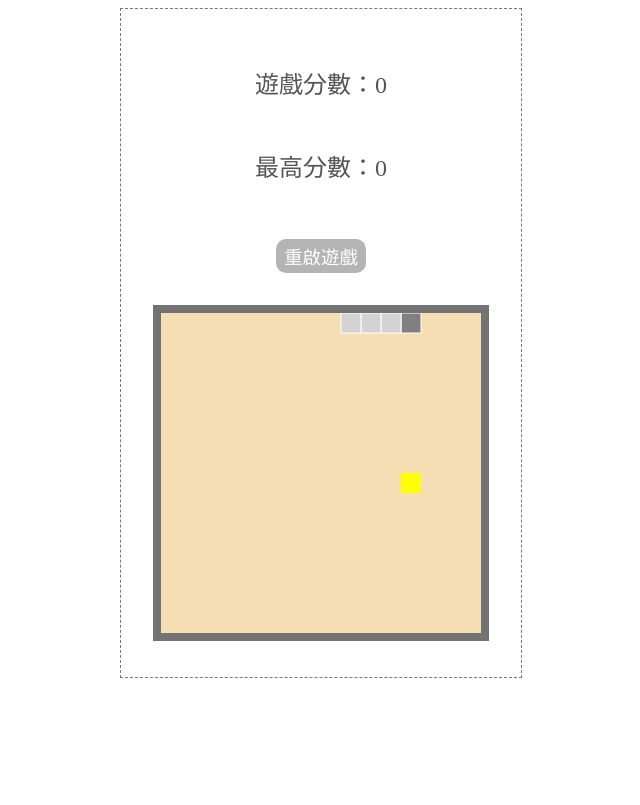
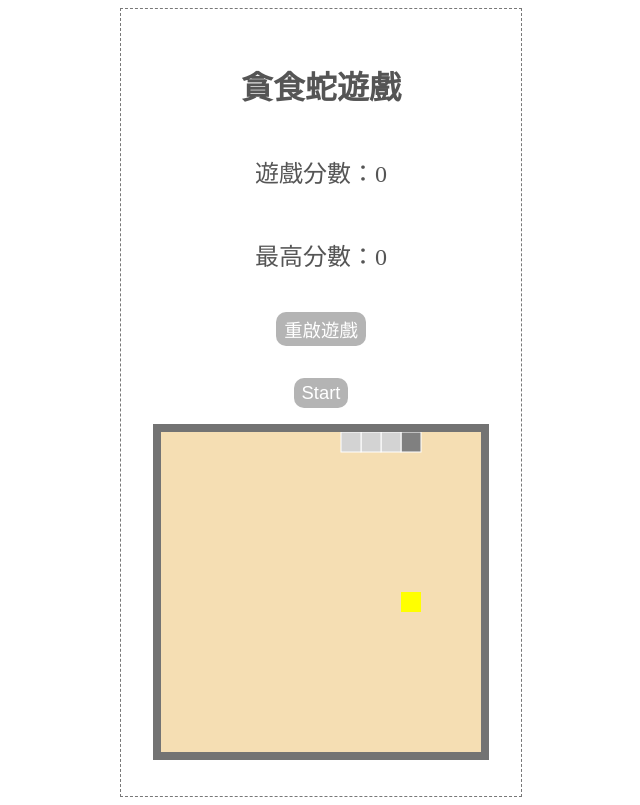
Before and after one commit to WendyWang1031/greedySnakeGame, a plain HTML site: page index.html in a window 1280 px wide. Shown: the whole page, without its empty margins (319-959 px from the left). Drawn offline with Linux system fonts and the light colour scheme.

Commit message:
arrange code , add start button and fix css

```diff
--- a/app.js
+++ b/app.js
@@ -82,10 +82,20 @@ class Fruit {
 createSnake();
 let myFruit = new Fruit();
 
+//初始設定，宣告highestScore最高的分數、宣告score分數是0
+//呼叫載入最高分數的函式
+let highestScore;
+let score = 0;
+loadHighestScore();
+
 //事件監聽器，當用戶按下鍵盤後會執行changeDirection的函式
 //宣告d初始化為向右
 window.addEventListener("keydown", changeDirection);
 let d = "Right";
+
+//選取元素且使用innerHTML改變網頁文字：分數與最高分數的值
+document.getElementById("myScore").innerHTML = "遊戲分數：" + score;
+document.getElementById("myScore2").innerHTML = "最高分數：" + highestScore;
 
 function changeDirection(e) {
   //如果按下的箭頭是向右，而且蛇的當前方向不是向左，將蛇的方向設定為向右，以此類推
@@ -105,15 +115,12 @@ function changeDirection(e) {
   window.removeEventListener("keydown", changeDirection);
 }
 
-//初始設定，宣告highestScore最高的分數、宣告score分數是0
-//呼叫載入最高分數的函式
-let highestScore;
-let score = 0;
-loadHighestScore();
-
-//選取元素且使用innerHTML改變網頁文字：分數與最高分數的值
-document.getElementById("myScore").innerHTML = "遊戲分數：" + score;
-document.getElementById("myScore2").innerHTML = "最高分數：" + highestScore;
+//fillStyle決定了對矩形的填充樣式，背景全設定為燕麥色
+//fillRect填充矩形，前面兩個參數是開始點，寬高是由開頭你界定的欄列單位
+function drawCanvas() {
+  ctx.fillStyle = "wheat";
+  ctx.fillRect(0, 0, canvas.width, canvas.height);
+}
 
 //繪製蛇、繪製水果都放進draw函式
 function draw() {
@@ -125,11 +132,8 @@ function draw() {
       return;
     }
   }
-
-  //fillStyle決定了對矩形的填充樣式，背景全設定為燕麥色
-  //fillRect填充矩形，前面兩個參數是開始點，寬高是由開頭你界定的欄列單位
-  ctx.fillStyle = "wheat";
-  ctx.fillRect(0, 0, canvas.width, canvas.height);
+  //呼叫繪製整面畫布
+  drawCanvas();
 
   //需叫myFruit這個變數裡面的drawFruit()函式，繪製水果
   myFruit.drawFruit();
--- a/index.html
+++ b/index.html
@@ -9,11 +9,13 @@
   <body>
     <div class="main-area">
       <div class="button">
+        <h1>貪食蛇遊戲</h1>
         <p id="myScore"></p>
         <p id="myScore2"></p>
         <button type="button" id="Start" onclick="location.reload()">
           重啟遊戲
         </button>
+        <button type="button" id="allPageStart">Start</button>
       </div>
 
       <canvas
--- a/style.css
+++ b/style.css
@@ -19,12 +19,16 @@ body {
       display: flex;
       flex-direction: column;
       align-items: center;
+      h1 {
+        color: rgb(85, 85, 85);
+      }
       #myScore,
       #myScore2 {
         color: rgb(85, 85, 85);
         font-size: 1.5rem;
       }
-      button#Start {
+      button#Start,
+      button#allPageStart {
         padding: 0.25rem 0.5rem;
         border-radius: 10px;
         color: white;
@@ -33,7 +37,7 @@ body {
         display: flex;
         justify-content: center;
         align-items: center;
-        margin: 2rem;
+        margin: 1rem;
         transition: background-color 0.3s ease;
       }
       button#Start:hover {
```
